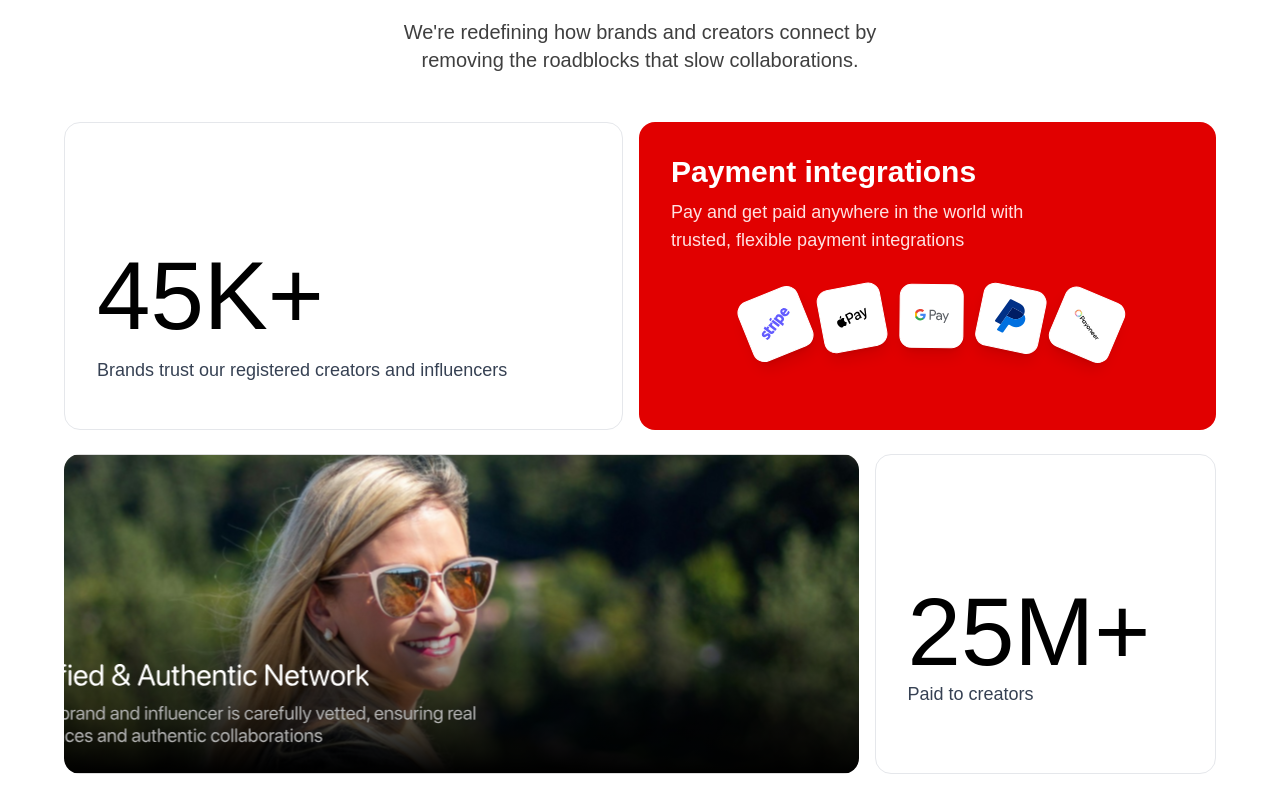
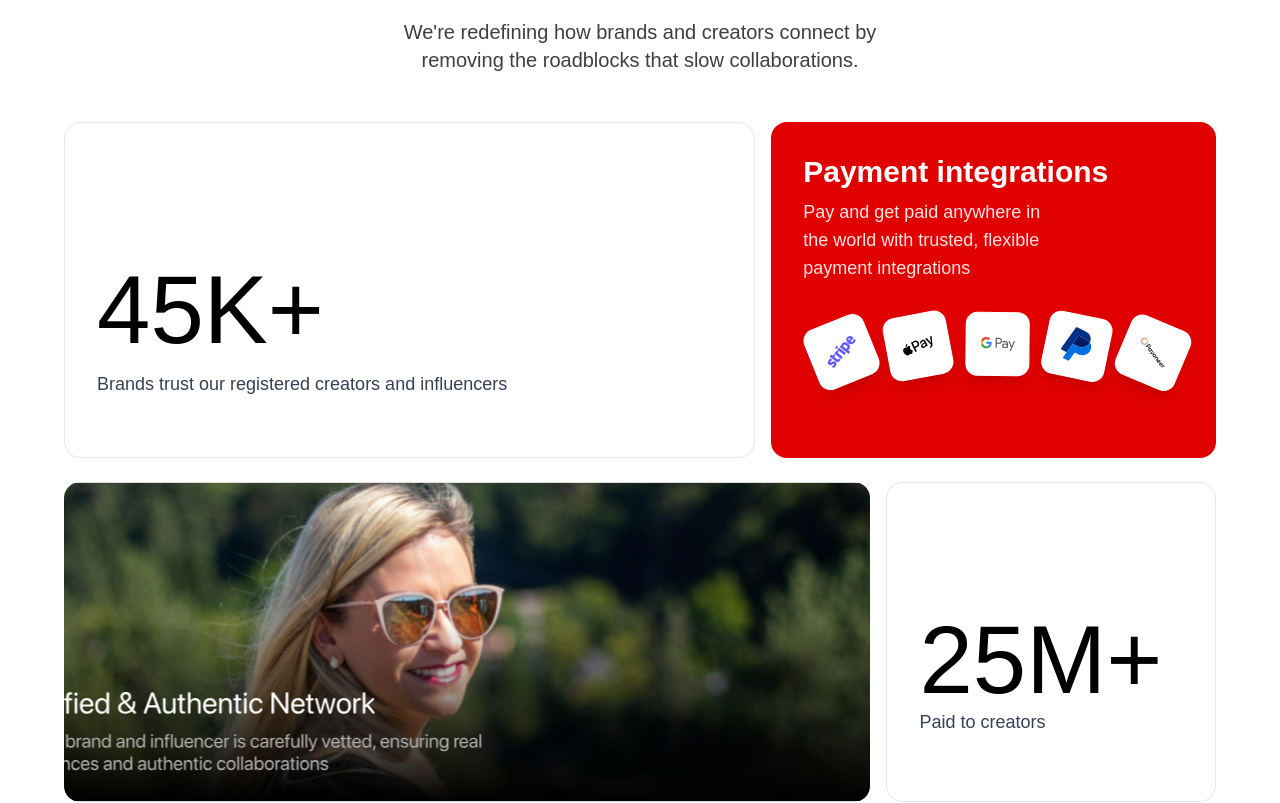
Before and after one commit to MuhammadKhizar89/CollabVerge-FYP, a Next.js app in the folder client/: page / in a window 1280 px wide. Shown: the part 6116-6919 px from the top of the page. Built offline with nearby package versions, Linux system fonts and the light colour scheme; a web font is replaced by a local one.

Commit message:
UI fixes

```diff
--- a/client/src/components/PrivateRoute.tsx
+++ b/client/src/components/PrivateRoute.tsx
@@ -8,7 +8,7 @@ function PrivateRoute({ children }: Readonly<{
   // Login check logic will be added here
   return (
     <div className='flex flex-col '>
-      <div className='lg:px-14 pt-2'>
+      <div className='lg:px-14 px-3 pt-2'>
         <Navbar />
         {children}
       </div>
--- a/client/src/components/landingpage/WhyChooseUs.tsx
+++ b/client/src/components/landingpage/WhyChooseUs.tsx
@@ -33,17 +33,17 @@ const WhyChooseUs = () => {
           </p>
         </div>
 
-        <div className="flex gap-x-4">
-          <div className="rounded-2xl border border-gray-200 p-8  flex flex-col justify-center w-[60%]">
+        <div className="flex flex-wrap gap-4">
+          <div className="rounded-2xl border border-gray-200 p-4 lg:p-8  flex flex-col justify-center w-full lg:w-[60%]">
             <div className="text-6xl sm:text-8xl font-light  mb-3 mt-20">45K+</div>
-            <p className="text-gray-700 dark:text-white text-base sm:text-lg">
+            <p className="text-gray-700  text-base sm:text-lg">
               Brands trust our registered creators and influencers
             </p>
           </div>
 
-          <div className="rounded-2xl bg-primary p-8 text-white flex flex-col justify-between relative overflow-hidden">
+          <div className="rounded-2xl bg-primary p-4 lg:p-8 text-white flex flex-col justify-between relative overflow-hidden flex-1">
             <h3 className="text-2xl sm:text-3xl font-bold mb-2">Payment integrations</h3>
-            <p className="text-red-100 text-sm sm:text-lg w-[70%]">
+            <p className="text-red-100 text-sm sm:text-lg w-full lg:w-[70%]">
               Pay and get paid anywhere in the world with trusted, flexible payment integrations
             </p>
 
@@ -87,10 +87,10 @@ const WhyChooseUs = () => {
         </div>
 
         {/* Bottom Section */}
-        <div className="flex mt-6 gap-x-4">
+        <div className="flex flex-wrap mt-6 gap-4">
           {/* Card 3 */}
           <div
-            className="rounded-2xl overflow-hidden md:col-span-1 h-64 sm:h-80 relative w-[70%]"
+            className="rounded-2xl overflow-hidden md:col-span-1 h-64 sm:h-80 relative w-full lg:w-[70%]"
             style={{
               backgroundImage: "url('/images/landingPage/verified_authentic_network.svg')",
               backgroundSize: "cover",
@@ -99,9 +99,9 @@ const WhyChooseUs = () => {
           ></div>
 
           {/* Card 4 */}
-          <div className="rounded-2xl border border-gray-200 p-8 flex flex-col justify-center w-[30%]">
+          <div className="rounded-2xl border border-gray-200 p-4 lg:p-8 flex flex-col justify-center w-full lg:flex-1">
             <div className="text-6xl sm:text-8xl font-light  mt-16">25M+</div>
-            <p className="text-gray-700 dark:text-white text-base sm:text-lg">Paid to creators</p>
+            <p className="text-gray-700  text-base sm:text-lg">Paid to creators</p>
           </div>
         </div>
       </div>
```
